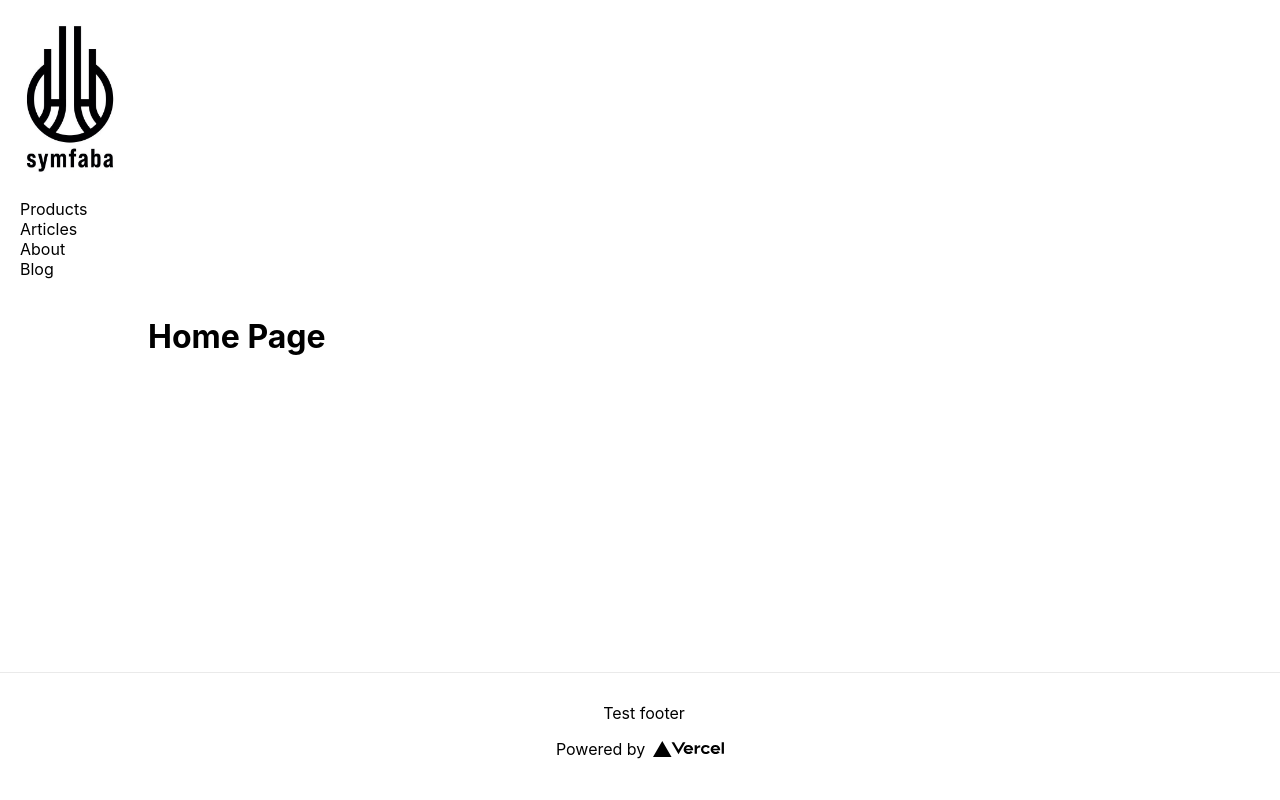
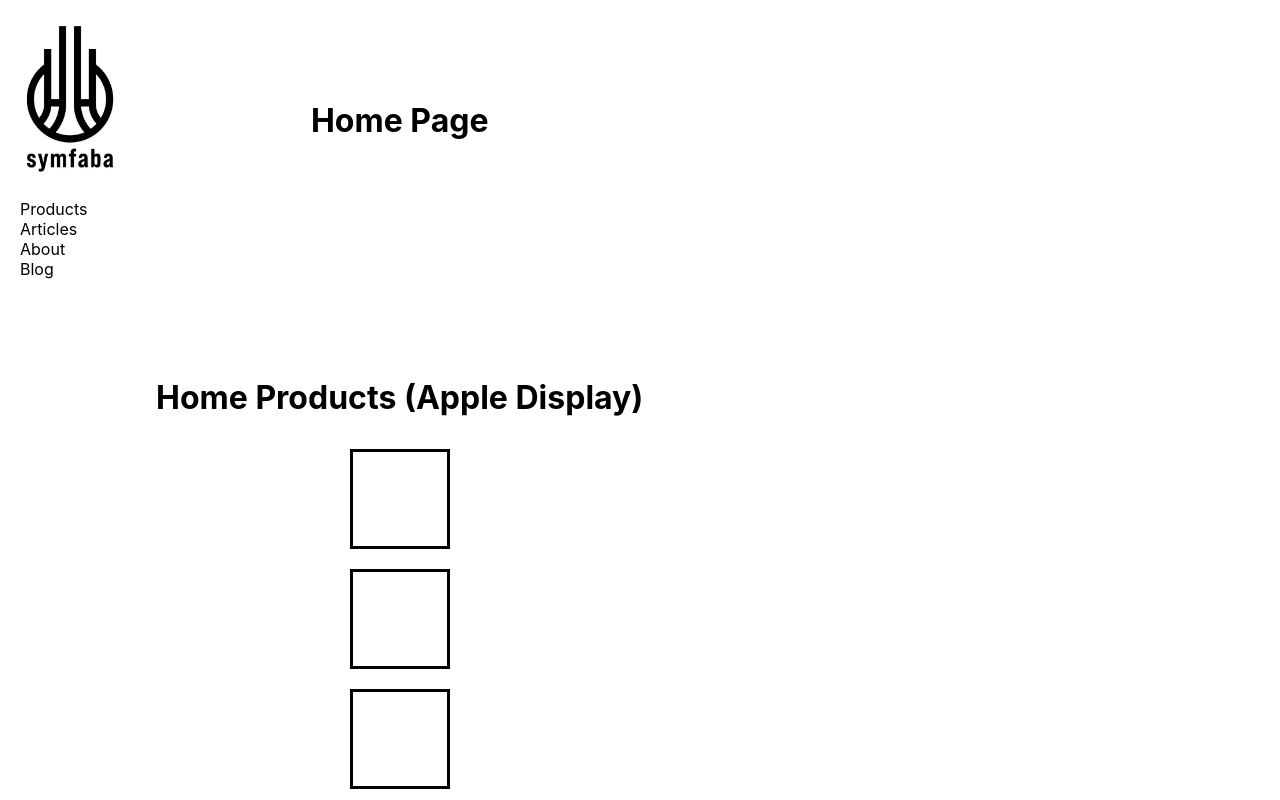
Before and after one commit to andremichalowski/symfaba, a Next.js app: page / in a window 1280 px wide. Shown: the top 800 px of the page. Built offline with nearby package versions, Linux system fonts and the light colour scheme.

Commit message:
Creating "home_products" component for home page.

```diff
--- /dev/null
+++ b/components/home_products.js
@@ -0,0 +1,27 @@
+import Head from 'next/head'
+import Link from 'next/link'
+import styles from '../styles/Home.module.scss'
+
+export default function HomeProducts() {
+  return (
+    <div className={styles.container}>
+      <Head>
+        <title>Create Next App</title>
+        <link rel="icon" href="/favicon.ico" />
+      </Head>
+
+      <products className={styles.products}>
+        <h1> Home Products (Apple Display)</h1>
+      </products>
+
+      <Link href="/store_pages/store_product">
+        <div style={{"border": "3px black solid", "height": "100px", "width": "100px", "margin": "10px"}}></div>
+      </Link>
+
+
+      <div style={{"border": "3px black solid", "height": "100px", "width": "100px", "margin": "10px"}}></div>
+      <div style={{"border": "3px black solid", "height": "100px", "width": "100px", "margin": "10px"}}></div>
+
+    </div>
+  )
+}
--- a/pages/index.js
+++ b/pages/index.js
@@ -1,5 +1,6 @@
 import Head from 'next/head'
 import styles from '../styles/Home.module.scss'
+import HomeProducts from '../components/home_products'
 
 export default function Home() {
   return (
@@ -14,6 +15,8 @@ export default function Home() {
         <h1>Home Page</h1>
       </main>
 
+      <HomeProducts />
+
     </div>
   )
 }
```
